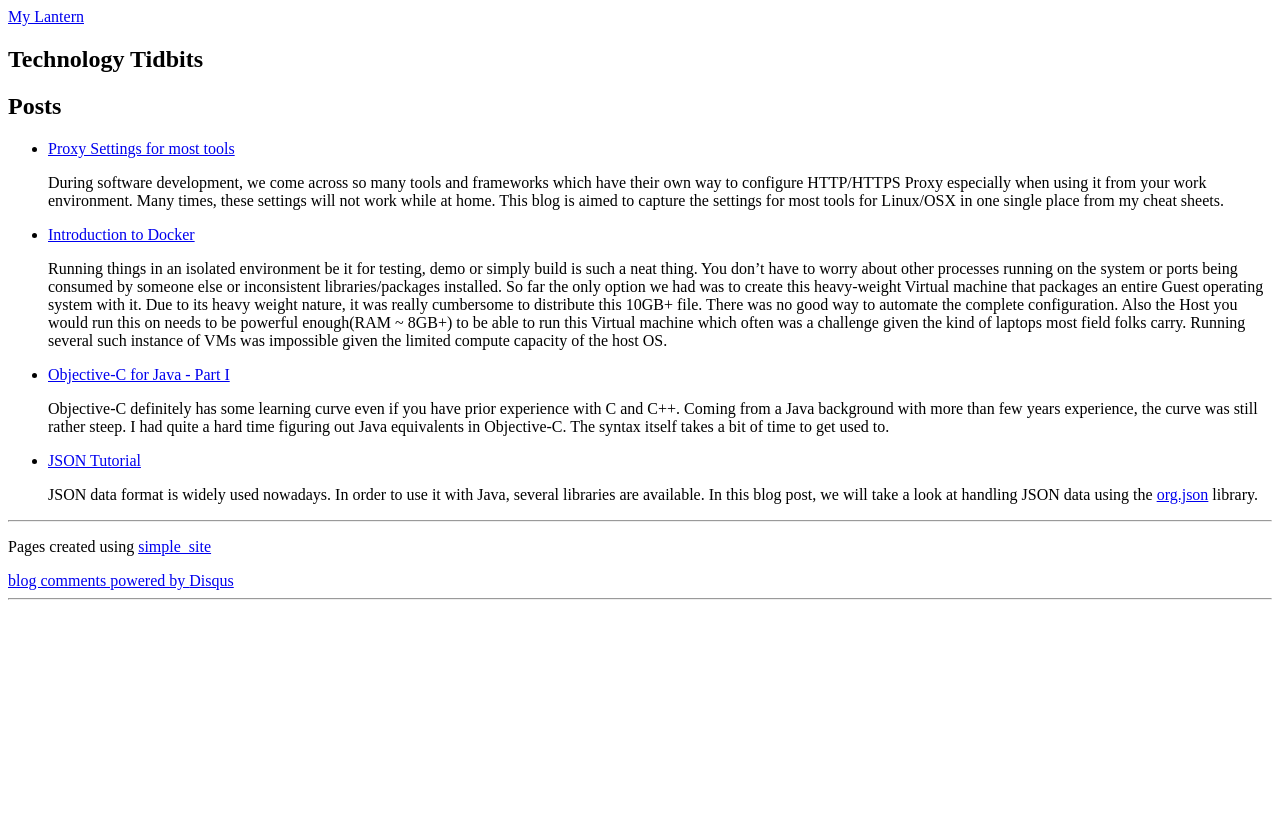
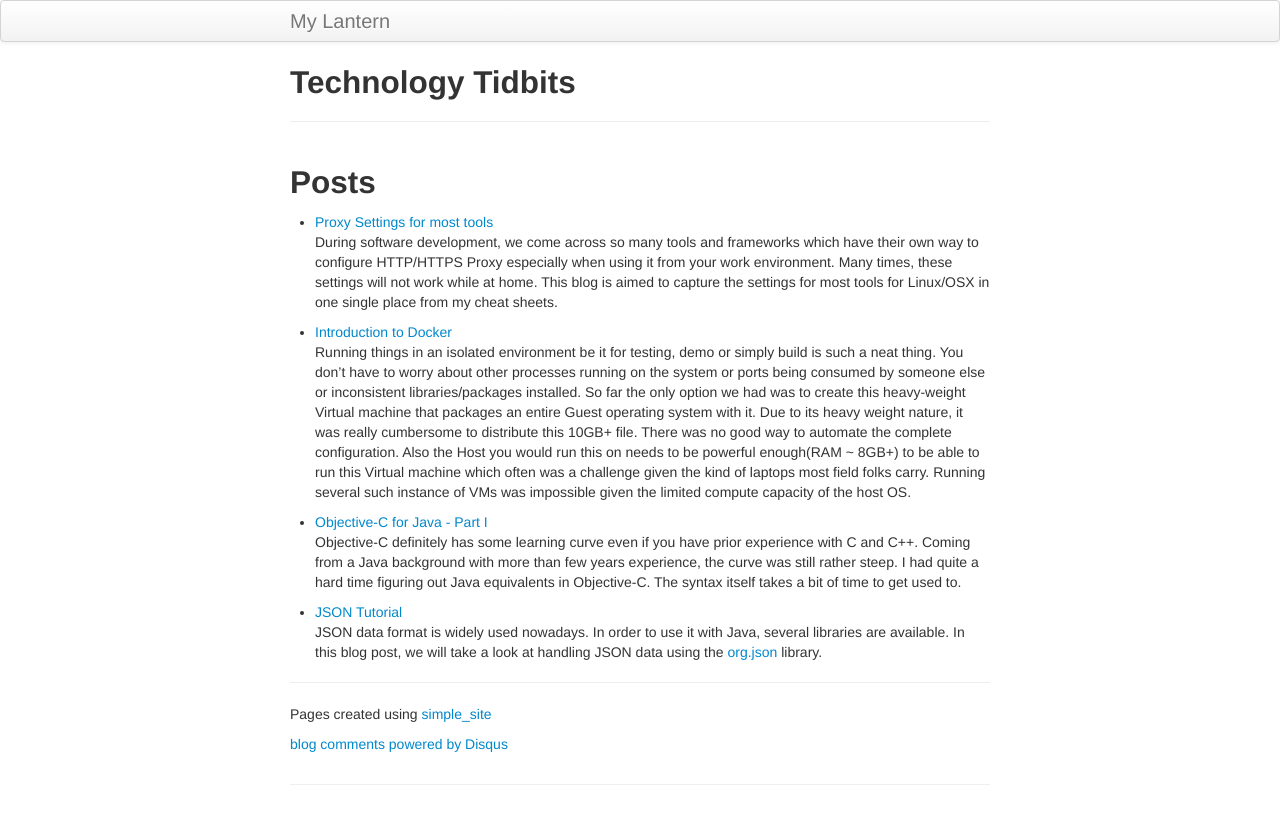
Before and after one commit to rahulsh1/rahulsh1.github.com, a Jekyll site: the page built from index.md, in a window 1280 px wide. Shown: the top 824 px of the page. Built offline with Jekyll 4.4.1, drawn with Linux system fonts in a browser that asks for light colours; comment, search, counter and statistics services are not loaded.

Commit message:
Added Asset Path to fix theme location for Posts

```diff
--- a/_config.yml
+++ b/_config.yml
@@ -66,6 +66,7 @@ JB :
   #   /assets
   #
   # ASSET_PATH : http://kbroman.org/simple_site/assets/themes/twitter
+  ASSET_PATH : http://rahulsh1.github.io/assets/themes/twitter
 
   # These paths are to the main pages Jekyll-Bootstrap ships with.
   # Some JB helpers refer to these paths; change them here if needed.
```
